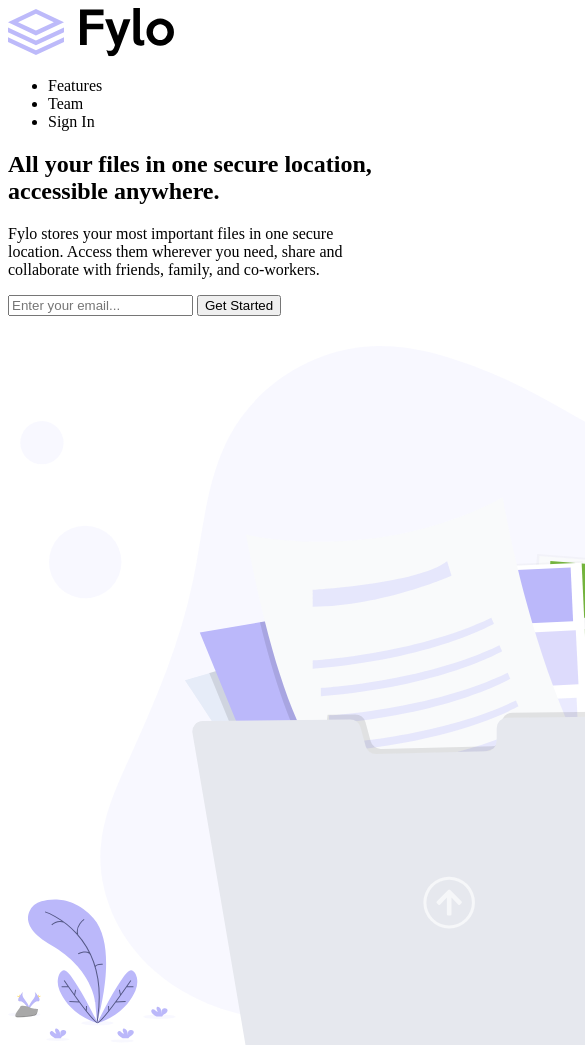
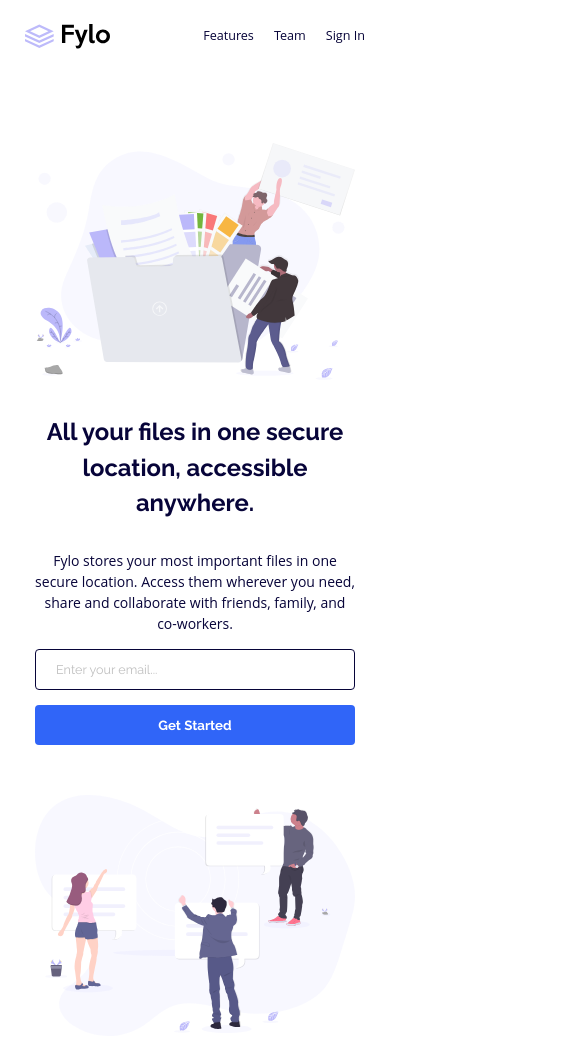
Before and after one commit to dinakonto/fylo-landing-page-with-two-column-layout, a website: page index.html in a window 390 px wide. Shown: the top 1045 px of the page, 585 px wide, since content can reach past the window. Drawn offline with nearby package versions, Linux system fonts and the light colour scheme; files that its build step writes are made by us from their sources.

Commit message:
Mobile styling for header and hero

```diff
--- a/index.html
+++ b/index.html
@@ -6,7 +6,7 @@
 
   <link rel="icon" type="image/png" sizes="32x32" href="./assets/favicon-32x32.png">
   <link href="https://fonts.googleapis.com/css2?family=Raleway:wght@400;700&display=swap" rel="stylesheet">
-  <link rel="stylesheet" href="./assets/css/styles.css">
+  <link rel="stylesheet" href="./styles/css/styles.css">
 
   <title>Frontend Mentor | Fylo landing page with two column layout</title>
 
@@ -27,7 +27,11 @@
     </header>
 
     <section class="hero">
-      <div class="2col">
+      <div class="col2">
+        <div class="image">
+          <img src="./assets/illustration-1.svg" alt="">
+        </div>
+
         <div class="text">
           <h1>All your files in one secure location, accessible anywhere.</h1>
           <p>
@@ -41,14 +45,15 @@
           </form>
         </div>
 
-        <div class="image">
-          <img src="./assets/illustration-1.svg" alt="">
-        </div>
       </div>
     </section>
 
     <section class="stay-productive">
-      <div class="2col">
+      <div class="col2">
+        <div class="image">
+          <img src="./assets/illustration-2.svg" alt="">
+        </div>
+
         <div class="text">
           <h1>Stay productive, wherever you are</h1>
           <p>
@@ -76,14 +81,11 @@
           </div>
         </div>
 
-        <div class="image">
-          <img src="./assets/illustration-2.svg" alt="">
-        </div>
       </div>
     </section>
 
     <section class="early-access">
-      <div class="2col">
+      <div class="col2">
         <div class="text">
           <h2>Get early access today</h2>
           <p>
@@ -96,9 +98,8 @@
           <input type="email" name="email" placeholder="email@example.com" aria-label="Email Address">
           <button type="submit" aria-label="Submit">Get Started For Free</button>
         </form>
+      </div>
     </section>
-      </div>
-  </div>
 
     <footer>
       <img src="./assets/logo.svg" alt="Fylo" class="logo">
@@ -131,6 +132,7 @@
 
       </div>
     </footer>
+  </div>
 
 </body>
 </html>
--- a/styles/sass/styles.sass
+++ b/styles/sass/styles.sass
@@ -10,4 +10,74 @@ $font-stack-headings: 'Raleway', Helvetica, sans-serif
 $font-stack-body: 'Open Sans', Helvetica, sans-serif
 $font-regular: 400
 $font-bold: 700
-$font-size-base: 15px
+$font-size-base: 14px
+
+
+/*
+ * BASIC LAYOUT FOR:
+ * Small viewports, over 375px wide
+ */
+*
+  box-sizing: border-box
+body
+  margin: 0
+  font:
+    family: $font-stack-body
+    weight: $font-regular
+    size: $font-size-base
+  line-height: 1.5
+  color: $col-primary-dark
+  text-align: center
+img
+  max-width: 100%
+h1
+  font-size: 1.7em
+  margin-top: 30px
+  margin-bottom: 28px
+h1,h2,h3,h4,h5,h6
+  font-family: $font-stack-headings
+p
+  font-size: 1em
+  margin-bottom: 15px
+
+#wrapper
+  position: relative
+.col2
+  margin: 35px
+
+// HEADER
+header
+  padding: 13px 25px
+  display: flex
+  justify-content: space-between
+  align-items: center
+  margin-bottom: 70px
+header .logo
+  height: 25px
+nav ul
+  display: flex
+  list-style-type: none
+  padding-left: 0
+nav ul li
+  margin-left: 20px
+  font-size: 0.9em
+
+// FORM
+input, button
+  width: 100%
+  padding: 12px 20px
+  border-radius: 4px
+  font-family: $font-stack-headings
+  margin-bottom: 15px
+input
+  color: $col-primary-dark
+  border: 1px solid $col-primary-dark
+  font-size: 0.9em
+input::placeholder
+  color: $col-neutral
+button
+  font-family: $font-stack-headings
+  border: none
+  background: $col-accent-buttons
+  color: white
+  font-weight: $font-bold
```
Also changed, not shown: styles/css/styles.css (added), 1 other file. Lines whose indentation alone changed are shown as unchanged.
